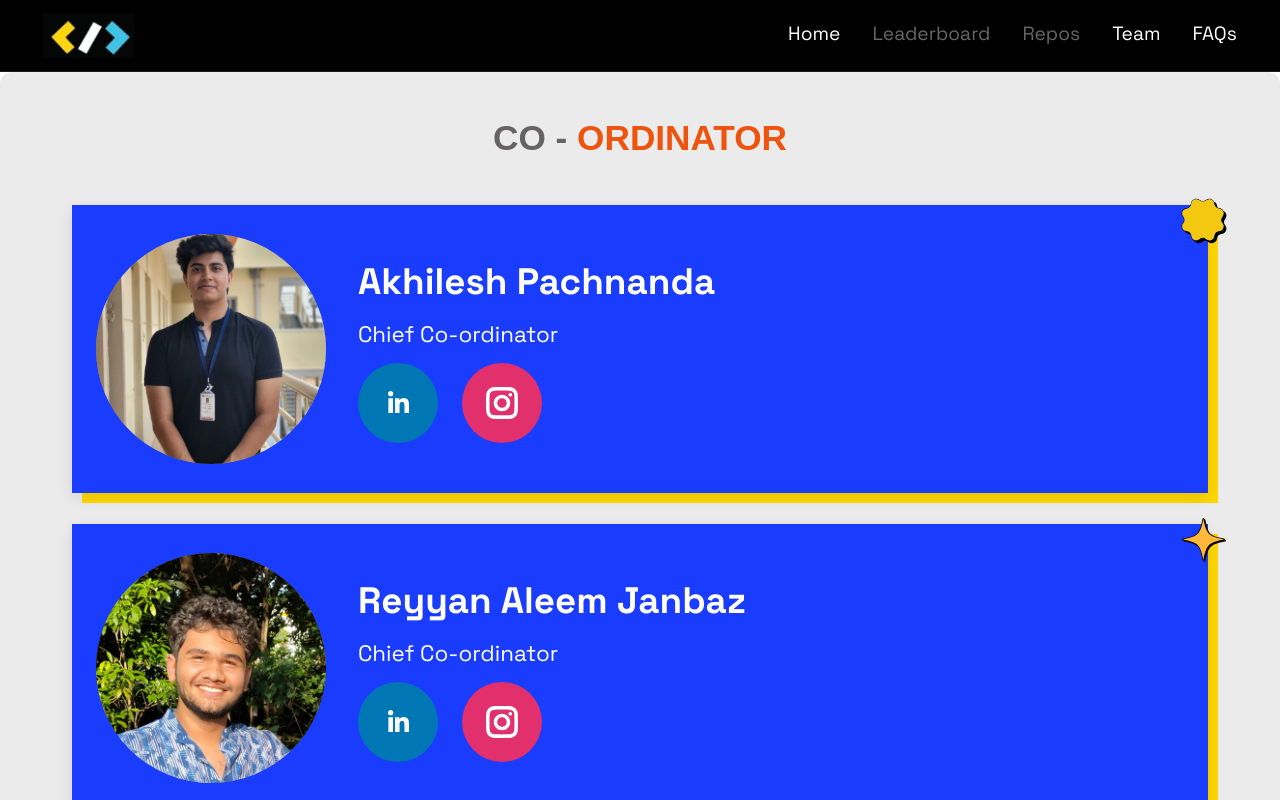
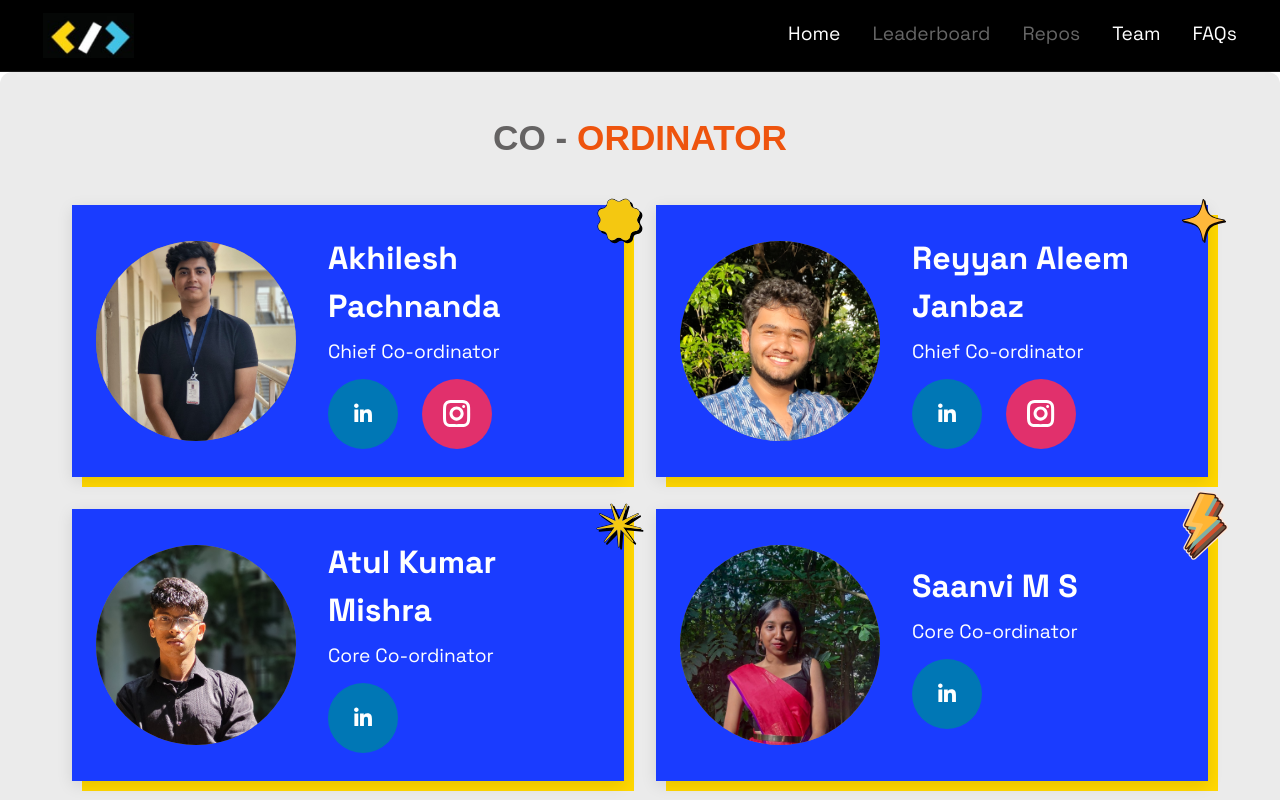
Before and after one commit to ieee-cs-bmsit/ISoC2025, a React (Vite) app: page /#/team in a window 1280 px wide. Shown: the top 800 px of the page. Built offline with nearby package versions, Linux system fonts and the light colour scheme; a web font is replaced by a local one.

Commit message:
Team page updated

```diff
--- a/src/pages/TeamPage.css
+++ b/src/pages/TeamPage.css
@@ -24,7 +24,7 @@
 
 .card-main-container {
     display: grid;
-    grid-template-columns: repeat(auto-fit, minmax(555px, 1fr));
+    grid-template-columns: repeat(auto-fit, minmax(450px, 1fr));
     gap: 2rem;
     padding: 1rem 3rem;
     justify-content: center;
@@ -70,8 +70,8 @@
 
 /* Image box */
 .image-box {
-    height: 230px;
-    width: 230px;
+    height: 200px;
+    width: 200px;
     background-color: grey;
     border-radius: 90%;
     position: relative;
@@ -97,14 +97,14 @@
 }
 
 .title-name {
-    font-size: 2.3rem;
+    font-size: 2rem;
     font-weight: 900;
     color: white;
 }
 
 .role {
     font-weight: 400;
-    font-size: 1.4rem;
+    font-size: 1.2rem;
     color: white;
 }
 
@@ -118,8 +118,8 @@
 
 .social-1,
 .social-2 {
-    height: 80px;
-    width: 80px;
+    height: 70px;
+    width: 70px;
     border-radius: 50%;
     display: flex;
     justify-content: center;
@@ -147,7 +147,7 @@
 .linkedin-icons,
 .insta-icons {
     color: white;
-    font-size: 2rem;
+    font-size: 1.7rem;
     line-height: 1;
 }
 
```
